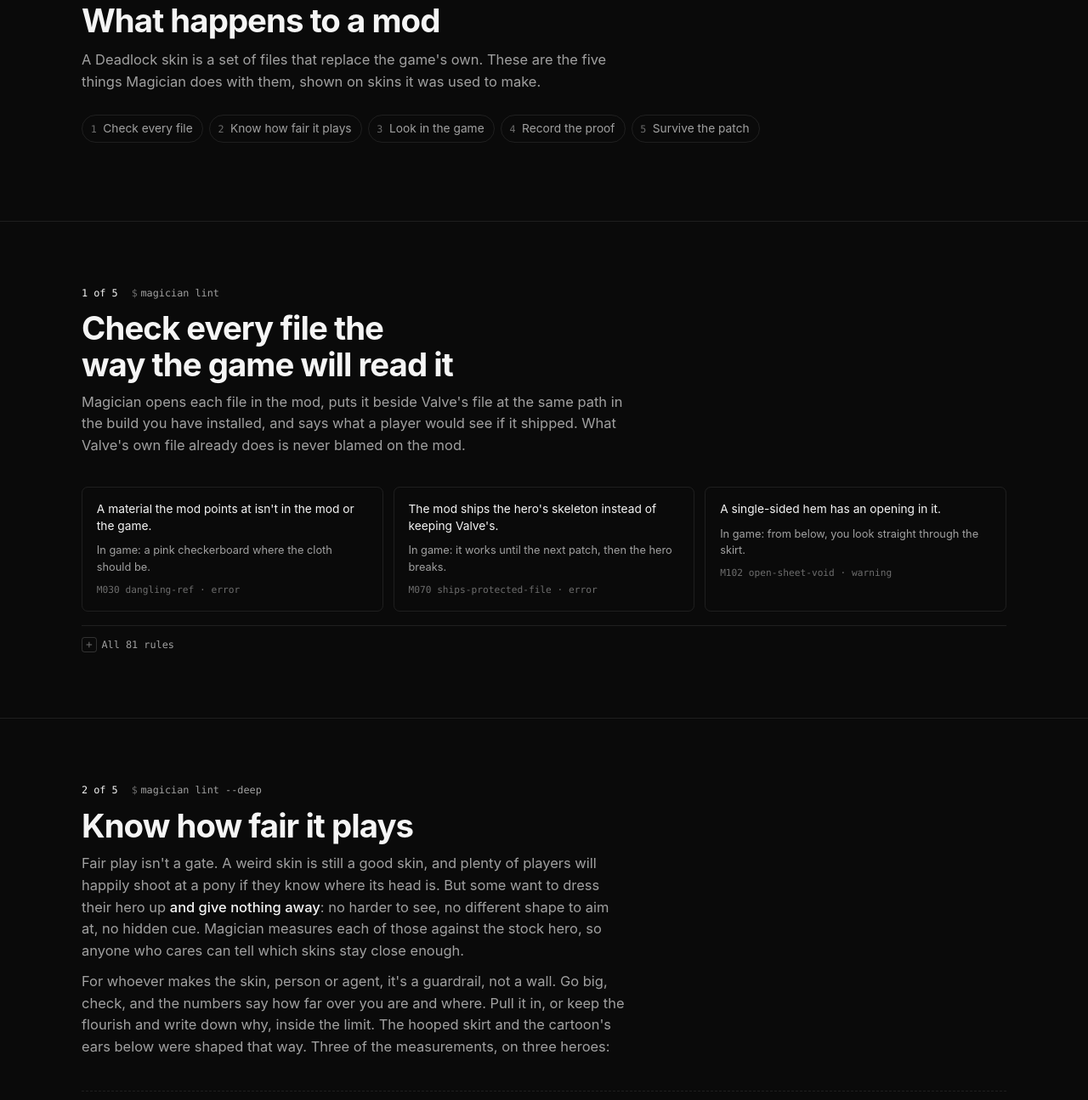
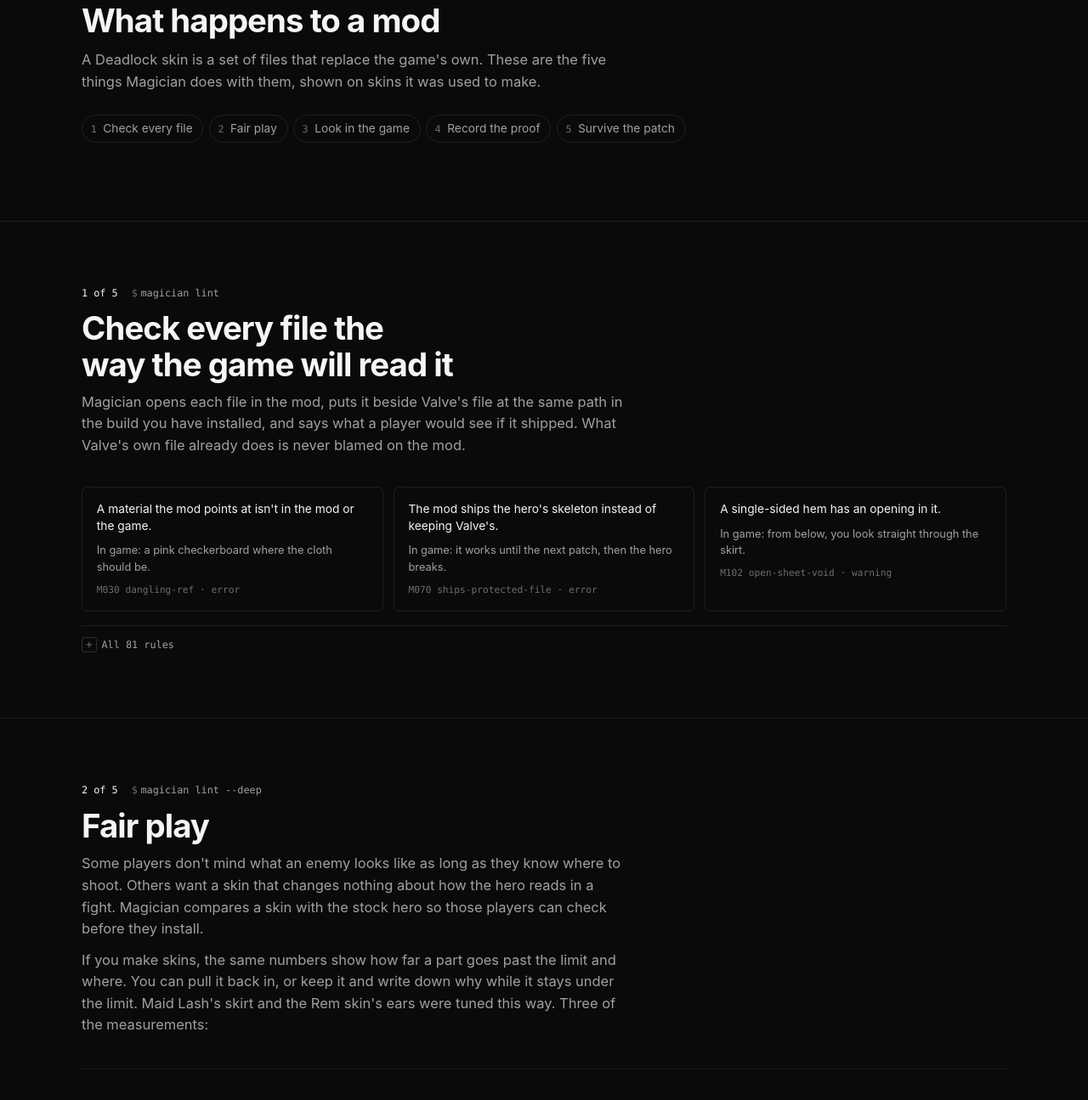
Before and after one commit to worflor/magician, a plain HTML site: page site/index.html in a window 1280 px wide. Shown: the part 1214-2509 px from the top of the page at 85% size. Drawn offline with Linux system fonts and the light colour scheme; a web font is replaced by a local one.

Commit message:
Fair play copy: plainer and shorter

```diff
--- a/site/index.html
+++ b/site/index.html
@@ -402,7 +402,7 @@ footer p { max-width: 60ch; }
     </div>
     <ol class="steps-nav">
       <li><a href="#lint"><b>1</b>Check every file</a></li>
-      <li><a href="#fairplay"><b>2</b>Know how fair it plays</a></li>
+      <li><a href="#fairplay"><b>2</b>Fair play</a></li>
       <li><a href="#ingame"><b>3</b>Look in the game</a></li>
       <li><a href="#proof"><b>4</b>Record the proof</a></li>
       <li><a href="#patchday"><b>5</b>Survive the patch</a></li>
@@ -446,9 +446,9 @@ footer p { max-width: 60ch; }
   <div class="wrap">
     <div class="step-head">
       <div class="step-meta"><span class="n">2 of 5</span><code><i>$</i>magician lint --deep</code></div>
-      <h2 id="fair-h">Know how fair it plays</h2>
-      <p>Fair play isn't a gate. A weird skin is still a good skin, and plenty of players will happily shoot at a pony if they know where its head is. But some want to dress their hero up <strong>and give nothing away</strong>: no harder to see, no different shape to aim at, no hidden cue. Magician measures each of those against the stock hero, so anyone who cares can tell which skins stay close enough.</p>
-      <p>For whoever makes the skin, person or agent, it's a guardrail, not a wall. Go big, check, and the numbers say how far over you are and where. Pull it in, or keep the flourish and write down why, inside the limit. The hooped skirt and the cartoon's ears below were shaped that way. Three of the measurements, on three heroes:</p>
+      <h2 id="fair-h">Fair play</h2>
+      <p>Some players don't mind what an enemy looks like as long as they know where to shoot. Others want a skin that changes nothing about how the hero reads in a fight. Magician compares a skin with the stock hero so those players can check before they install.</p>
+      <p>If you make skins, the same numbers show how far a part goes past the limit and where. You can pull it back in, or keep it and write down why while it stays under the limit. Maid Lash's skirt and the Rem skin's ears were tuned this way. Three of the measurements:</p>
     </div>
 
     <div class="part stack">
@@ -502,7 +502,7 @@ footer p { max-width: 60ch; }
               <div class="track"><div class="fill" style="width:63%"></div><div class="lim" style="left:87.5%"></div></div>
               <div class="meter-foot"><span>0%</span><span>line 3.5%</span></div>
             </div>
-            <p>Past either line, no written reason can accept it, and the grade says so: not safe for ranked, for the players who care.</p>
+            <p>Past either line, no written reason can accept it, and the grade marks the skin not safe for ranked.</p>
           </div>
         </div>
         <details class="raw">
```
Also changed, not shown: 2 other files.
